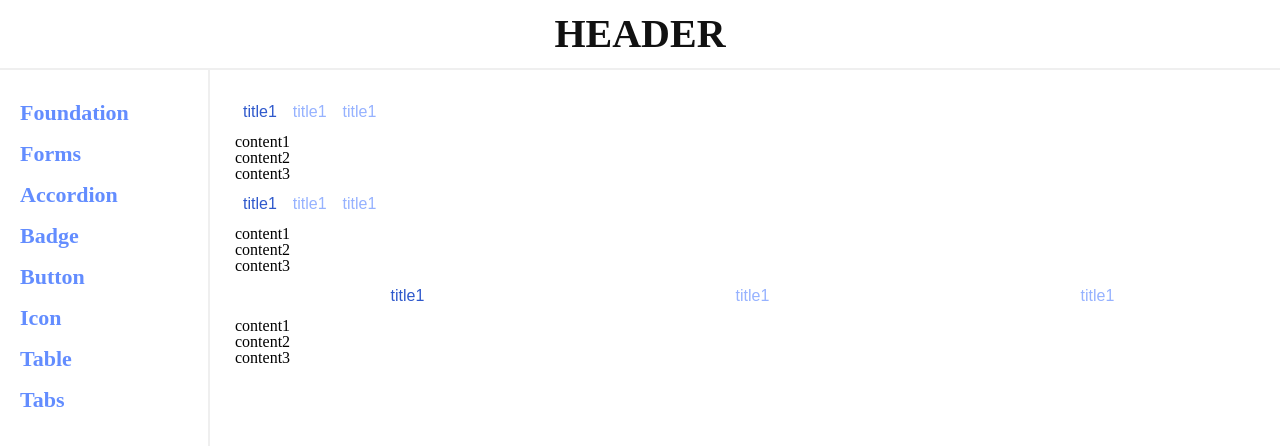
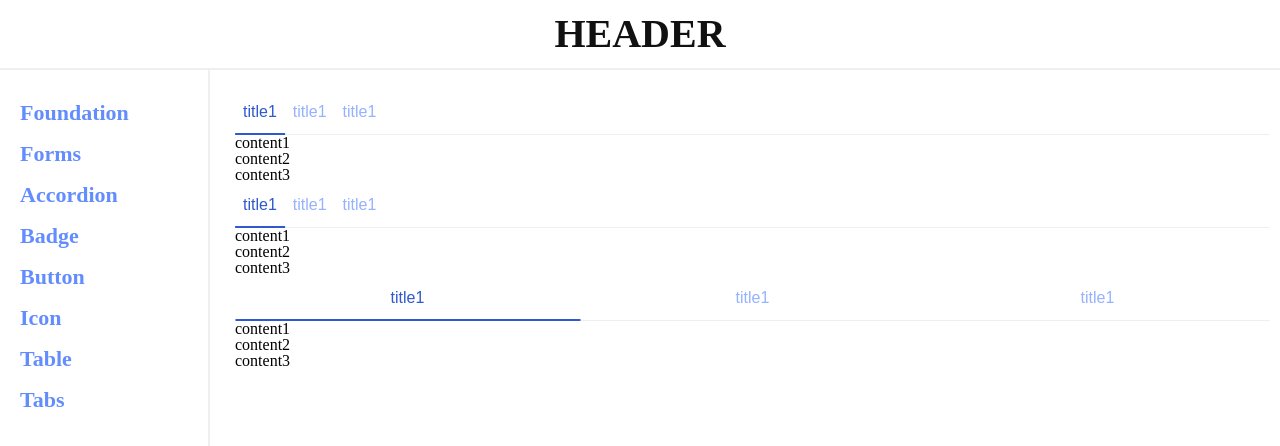
Before and after one commit to dongggggae/_hyun-design-system, a React (Vite) app: page /components/forms/SwitchPage in a window 1280 px wide. Shown: the top 446 px of the page. Built offline with nearby package versions, Linux system fonts and the light colour scheme; some icons are missing.

Commit message:
[feature/DS-52]Component - Tab 스타일 추가

```diff
--- a/src/assets/scss/_tabs.scss
+++ b/src/assets/scss/_tabs.scss
@@ -1,18 +1,26 @@
 // Tabs
 
 .tab {
+  --#{$prefix}tab-border-width: #{$tab-border-width};
+  --#{$prefix}tab-border-color: #{$tab-border-color};
   --#{$prefix}tab-link-padding-y: #{$tab-link-padding-y};
   --#{$prefix}tab-link-color: #{$tab-link-color};
   --#{$prefix}tab-link-text-font-size: #{$tab-link-text-font-size};
   --#{$prefix}tab-link-text-line-height: #{$tab-link-text-line-height};
   --#{$prefix}tab-link-text-margin-x: #{$tab-link-text-margin-x};
   --#{$prefix}tab-link-active-color: #{$tab-link-active-color};
+  --#{$prefix}tab-link-indicator-height: #{$tab-link-indicator-height};
+  --#{$prefix}tab-link-indicator-color: #{$tab-link-indicator-color};
 
   display: flex;
   flex-wrap: wrap;
+  border-bottom-width: var(--#{$prefix}tab-border-width);
+  border-style: solid;
+  border-color: var(--#{$prefix}tab-border-color);
   list-style: none;
 
   &__link {
+    position: relative;
     display: flex;
     justify-content: center;
     align-items: center;
@@ -29,6 +37,18 @@
 
     &.active {
       color: var(--#{$prefix}tab-link-active-color);
+
+      &::after {
+        content: '';
+        position: absolute;
+        display: inline-block;
+        bottom: -1px;
+        left: 50%;
+        transform: translateX(-50%);
+        width: 100%;
+        height: var(--#{$prefix}tab-link-indicator-height);
+        background-color: var(--#{$prefix}tab-link-indicator-color);
+      }
     }
   }
 
--- a/src/assets/scss/_variables.scss
+++ b/src/assets/scss/_variables.scss
@@ -262,6 +262,8 @@ $buttons-sizes: (
 ) !default;
 
 // Tabs
+$tab-border-width: 1px;
+$tab-border-color: $gray200;
 $tab-link-padding-y: 10px;
 $tab-link-color: $blue400;
 $tab-link-text-font-size: $text-font-size-md;
@@ -269,5 +271,8 @@ $tab-link-text-line-height: $text-line-height-md;
 $tab-link-text-margin-x: 2px;
 $tab-link-active-color: $blue700;
 
+$tab-link-indicator-color: $tab-link-active-color;
+$tab-link-indicator-height: 2px;
+
 $tab-content-margin-y: 16px;
 $tab-content-padding-x: 10px;
```
